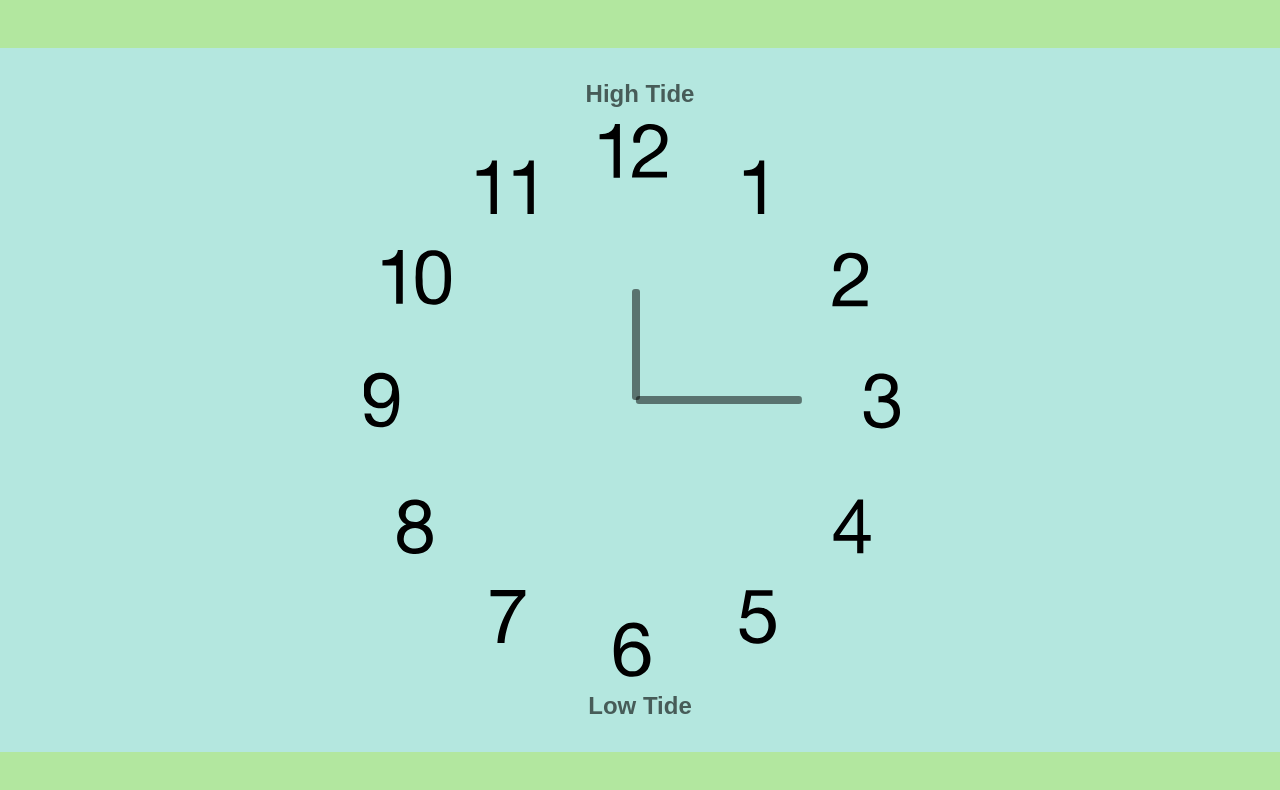
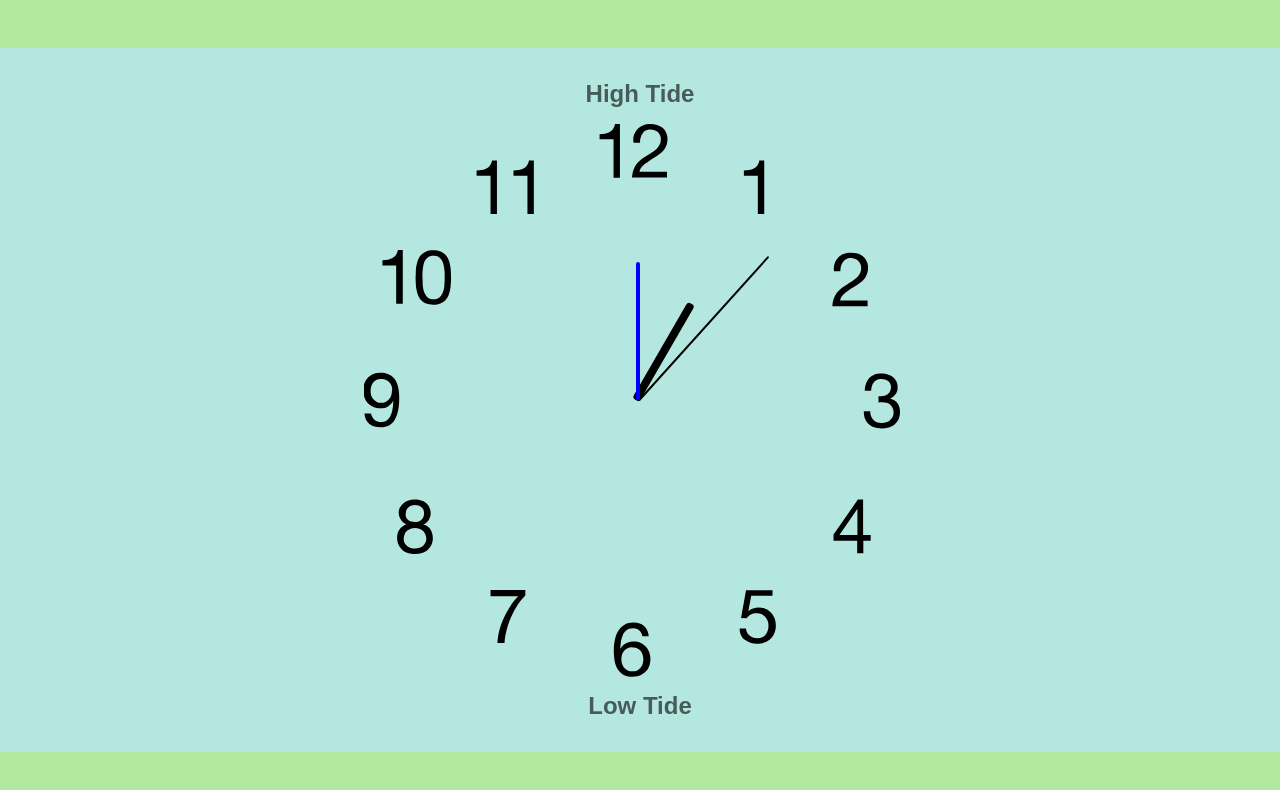
Before and after one commit to DarxyDev/Tide-Clock, a website built with webpack: page src/index.html in a window 1280 px wide. Built offline with nearby package versions, Linux system fonts and the light colour scheme.

Commit message:
minute/hour hands set by time on load now

```diff
--- a/src/index.js
+++ b/src/index.js
@@ -5,5 +5,21 @@ import apiManager from './script/api-manager.js';
 import styleManager from './script/element-styler.js';
 import clockManager from './script/clock-manager.js';
 
-const clock = document.getElementById('clock');
-styleManager.setElementAspectRatio(clock, 1);
+const ref = {
+    clock: {
+        clock: document.getElementById('clock'),
+        minute: document.getElementById('minuteHand'),
+        hour: document.getElementById('hourHand'),
+        tide: document.getElementById('tideHand')
+    }
+}
+const data = {
+    location: 'gloucester'
+}
+//Initialize
+styleManager.setElementAspectRatio(ref.clock.clock, 1);
+clockManager.setReferences(ref.clock);
+
+//
+
+clockManager.updateTime();
--- a/src/script/clock-manager.js
+++ b/src/script/clock-manager.js
@@ -1,5 +1,27 @@
 const clockManager = (() =>{
-
+    let ref = {};
+    function setReferences(refObj){
+        ref = refObj;
+    }
+    function updateTime(date = undefined){
+        if(date === undefined) date = new Date();
+        _setMinuteHand();
+        _setHourHand();
+        function _setMinuteHand(){
+            let min = date.getMinutes() % 60;
+            let turns = min / 60;
+            _rotateHand(ref.minute, turns);
+        }
+        function _setHourHand(){
+            let hours = date.getHours() % 12;
+            let turns = hours / 12;
+            _rotateHand(ref.hour,turns);
+        }
+        function _rotateHand(hand, turns){
+            hand.style.transform = 'rotate(' + turns + 'turn)';
+        }
+    }
+    return{setReferences, updateTime};
 })()
 
 export default clockManager;
--- a/src/script/element-styler.js
+++ b/src/script/element-styler.js
@@ -1,21 +1,25 @@
 const styleManager = (() => {
-    function setElementAspectRatio(element = document.body, ratio) {
+    function setElementAspectRatio(element, ratio = 1) {
         const parent = element.parentNode;
         window.addEventListener('resize', _onResize);
         _onResize();
-        function _onResize(e){
+        function _onResize(e) {
             const width = parent.offsetWidth;
             const height = parent.offsetHeight;
 
             let newSize;
-            if(height > width) newSize = width;
+            if (height > width) newSize = width;
             else newSize = height;
 
-            newSize = `${newSize}px`;
-            element.style.height = newSize;
-            element.style.width = newSize;
+            let newWidth = newSize;
+            let newHeight = newSize;
+            if (ratio > 1) newHeight *= (1 / ratio);
+            else newWidth *= ratio;
+
+            element.style.width = newWidth + 'px';
+            element.style.height = newHeight + 'px';
         }
     }
-    return {setElementAspectRatio};
+    return { setElementAspectRatio };
 })();
 export default styleManager;
--- a/src/style/style.css
+++ b/src/style/style.css
@@ -51,17 +51,24 @@ hand{
     width:.5rem;
     left: calc(50% - .5rem);
     border-radius:3px;
-    opacity:.5;
     transform-origin:50% 100%;
 }
 #hourHand{
     height:20%;
     top:30%;
+    width: .5rem;
+    left:calc(50% - .5rem);
 }
 #minuteHand{
-    height:30%;
-    top:20%;
-    transform:rotate(.25turn);
+    height:35%;
+    top:15%;
+    width:.15rem;
+    left:calc(50% - .15rem);
 }
 #tideHand{
+    height:25%;
+    top:25%;
+    width: .25rem;
+    left: calc(50% - .25rem);
+    background-color:blue;
 }
```
Also changed, not shown: dist/main.js.
